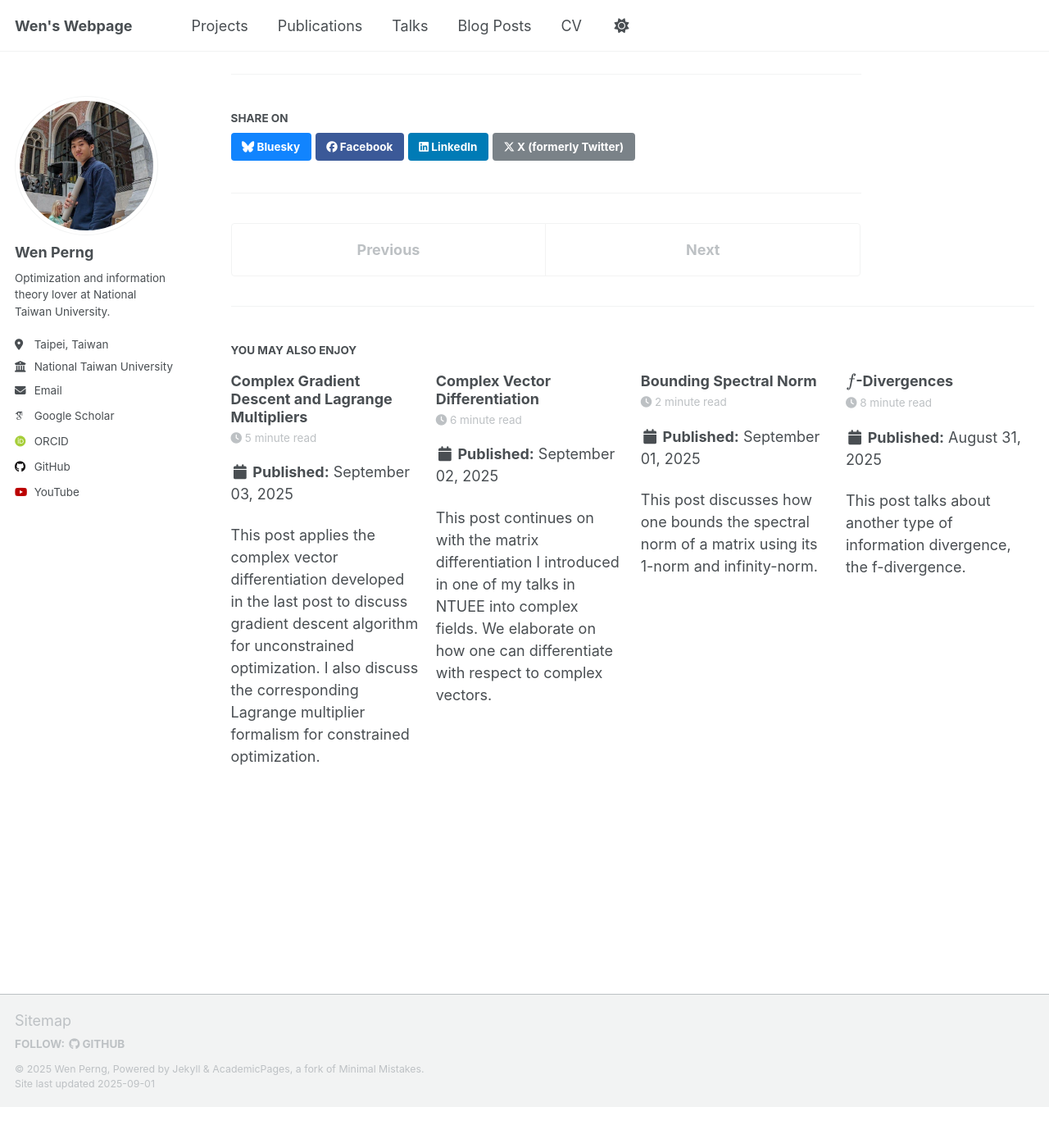
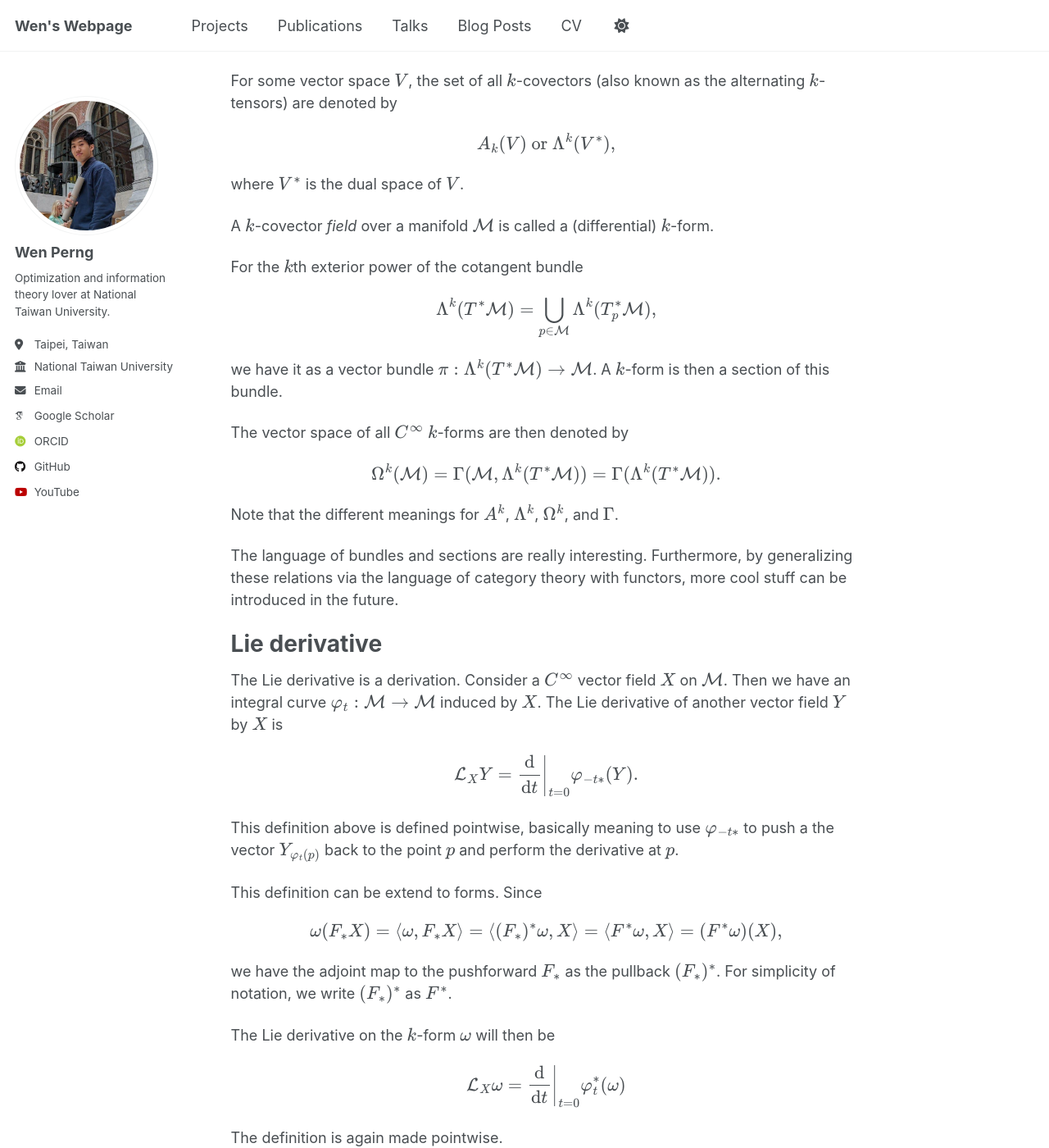
Before and after one commit to WenPerng/WenPerng.github.io, a Jekyll site: the page built from _posts/2025-09-04-blog-post.md, in a window 1280 px wide and 1400 px high, scrolled down 236 px. Shown: the whole window at 82% size. Built offline with Jekyll 4.4.1, drawn with Linux system fonts in a browser that asks for light colours; some web fonts are replaced; a script that is not in the unit is left out; before the commit the page ends 1586 px from its top, so only the background shows below that; some of the changed text lies outside the part shown.

Commit message:
blog update 9/1

```diff
--- a/_posts/2025-09-04-blog-post.md
+++ b/_posts/2025-09-04-blog-post.md
@@ -1,8 +1,139 @@
 ---
-title: 'E3 Internship'
+title: 'Notes on (Anti-)Derivations over Forms'
 date: 2025-09-04
 permalink: /posts/2025/09/blog-post-04/
 tags:
-  - miscellaneous
-excerpt: "關於洛桑E3實習計畫的申請與經歷分享。"
+  - Differential Geometry
+excerpt: "Note on \"[Introduction to Manifolds](https://link.springer.com/book/10.1007/978-1-4419-7400-6)\" by Loring Tu -- especially on the Lie derivatives of forms."
 ---
+
+This is my notes on "[Introduction to Manifolds](https://link.springer.com/book/10.1007/978-1-4419-7400-6)" by Loring Tu.
+
+# Forms
+For some vector space \\(V\\), the set of all \\(k\\)-covectors (also known as the alternating \\(k\\)-tensors) are denoted by
+<p>
+
+$$ A_k(V) \text{ or } \Lambda^k(V^*),$$
+</p>
+where \\(V^\*\\) is the dual space of \\(V\\).
+
+A \\(k\\)-covector *field* over a manifold \\(\mathcal{M}\\) is called a (differential) \\(k\\)-form.
+
+For the \\(k\\)th exterior power of the cotangent bundle
+<p>
+
+$$\Lambda^k(T^*\mathcal{M}) = \bigcup_{p\in\mathcal{M}} \Lambda^k(T^*_p\mathcal{M}),$$
+</p>
+we have it as a vector bundle \\(\pi:\Lambda^k(T^*\mathcal{M}) \rightarrow \mathcal{M}\\). A \\(k\\)-form is then a section of this bundle.
+
+The vector space of all \\(C^{\infty}\\) \\(k\\)-forms are then denoted by
+<p>
+
+$$
+\Omega^k(\mathcal{M}) = \Gamma(\mathcal{M}, \Lambda^k(T^*\mathcal{M})) = \Gamma(\Lambda^k(T^*\mathcal{M})).
+$$
+</p>
+Note that the different meanings for \\(A^k\\), \\(\Lambda^k\\), \\(\Omega^k\\), and \\(\Gamma\\).
+
+The language of bundles and sections are really interesting. Furthermore, by generalizing these relations via the language of category theory with functors, more cool stuff can be introduced in the future.
+
+# Lie derivative
+The Lie derivative is a derivation. Consider a \\(C^\infty\\) vector field \\(X\\) on \\(\mathcal{M}\\). Then we have an integral curve \\(\varphi_t:\mathcal{M}\rightarrow\mathcal{M}\\) induced by \\(X\\). The Lie derivative of another vector field \\(Y\\) by \\(X\\) is
+<p>
+
+$$
+\mathcal{L}_X Y = \left.\frac{\mathrm{d}}{\mathrm{d}t}\right|_{t=0} \varphi_{-t*}(Y).
+$$
+</p>
+
+This definition above is defined pointwise, basically meaning to use \\(\varphi_{-t*}\\) to push a the vector \\(Y_{\varphi_t(p)}\\) back to the point \\(p\\) and perform the derivative at \\(p\\).
+
+This definition can be extend to forms. Since
+<p>
+
+$$\omega(F_*X) = \langle \omega, F_* X\rangle = \langle (F_*)^*\omega,X\rangle = \langle F^*\omega, X\rangle = (F^*\omega)(X),$$
+</p>
+we have the adjoint map to the pushforward \\(F_\*\\) as the pullback \\((F_\*)^\*\\). For simplicity of notation, we write \\((F_\*)^\*\\) as \\(F^\*\\).
+
+The Lie derivative on the \\(k\\)-form \\(\omega\\) will then be
+<p>
+
+$$
+\mathcal{L}_X \omega = \left.\frac{\mathrm{d}}{\mathrm{d}t}\right|_{t=0} \varphi_t^*(\omega)
+$$
+</p>
+The definition is again made pointwise.
+
+From the above, we can see that the Lie derivative is essentially equivalent to a *time derivative*. This view point of the Lie derivative explains a lot of its properties.
+
+# Cartan \\(\mathrm{d}\\)-operator and interior multiplication
+The Cartan \\(\mathrm{d}\\)-operator and the interior multiplication (contraction) are both *anti-derivations* as for \\(\omega \in \Omega^k(\mathcal{M})\\) and \\(\tau\in\Omega^{\ell}(\mathcal{M})\\),
+<p>
+
+$$
+\mathrm{d}(\omega \wedge \tau) = \mathrm{d}\omega \wedge \tau + (-1)^k \omega \wedge \mathrm{d}\tau
+$$
+</p>
+and
+<p>
+
+$$
+\iota_X(\omega \wedge \tau) = \iota_X\omega \wedge \tau + (-1)^k \omega \wedge \iota_X\tau.
+$$
+</p>
+
+These two anti-derivations follows a skewed Leibniz rule and are of degree \\(+1\\) and \\(-1\\), respectively. I.e., \\(\mathrm{d}\omega\\) and \\(\iota_X\omega\\) have grade \\(k+1\\) and \\(k-1\\), respectively.
+
+## Examples
+Consider in a three-dimensional manifold and \\(\omega = f \mathrm{d}x^1 \wedge \mathrm{d}x^2\\). Represented using the tensor product, we have
+<p>
+
+$$\begin{aligned}
+\omega(v_1,v_2) &= \frac{1}{1!\cdot 1!}\sum_{\sigma\in S_2} \mathrm{sgn}(\sigma) \,\mathrm{d}x^1\otimes\mathrm{d}x^2 (v_{\sigma(1)},v_{\sigma(2)}) \\
+&= \left(\mathrm{d}x^1\otimes\mathrm{d}x^2 - \mathrm{d}x^2 \otimes \mathrm{d}x^1\right) (v_1,v_2).
+\end{aligned}$$
+</p>
+
+Its exterior derivative will be
+<p>
+
+$$
+\mathrm{d}\omega = \sum_{i}\partial_i f \,\mathrm{d}x^i \wedge \mathrm{d}x^1 \wedge \mathrm{d}x^2 = (-1)^2 \partial_3f \, \mathrm{d}x^1 \wedge \mathrm{d}x^2 \wedge \mathrm{d}x^3.
+$$
+</p>
+
+The interior multiplication will be
+<p>
+
+$$
+\iota_X\omega = \omega(X,\cdot) = \mathrm{d}x^1(X) \,\mathrm{d}x^2 - \mathrm{d}x^2(X) \, \mathrm{d}x^1.
+$$
+</p>
+
+# Properties of Lie derivative
+The first property is that
+- The Lie derivative is a derivation.
+
+This means that the Lie derivative satisfies the Leibniz rule. This is also easily verifiable as the Lie derivative is simply a time derivative.
+
+The second property is
+- \\(\mathcal{L}_X\\) and \\(\mathrm{d}\\) commutes.
+
+Again, since the Lie derivative is essentially a time derivative, it commutes with the exterior derivative \\(\mathrm{d}\\).
+
+The thrid property is:
+- Cartan homotopy formula: \\(\mathcal{L}_X = \mathrm{d}\iota _X + \iota _X \mathrm{d}\\).
+
+This can be proven by first noting that both sides are derivations. Then if the formula works for \\(\omega\\) and \\(\tau\\), then it also works for \\(\mathrm{d}\omega\\) and \\(\omega\wedge\tau\\). Hence we only need to verify the formula for \\(\omega = f\in C^\infty(\mathcal{M})\\) which is trivial.
+
+The fourth property is:
+- For vector fields \\(X\\) and \\(Y\\), we have \\(\mathcal{L}_XY = [X,Y]\\).
+
+The last property is the "product" rule:
+- We have, for \\(k\\)-form \\(\omega\\),
+<p>
+
+$$
+\mathcal{L_X}\left(\omega(Y_1,\ldots,Y_k)\right) = (\mathcal{L}_X\omega)(Y_1,\ldots,Y_k) + \sum_{i=1}^{k} \omega(Y_1,\ldots,\mathcal{L}_XY_i,\ldots,Y_k).
+$$
+</p>
```
Also changed, not shown: _posts/2025-09-05-blog-post.md (added, +13 -0 lines), _posts/2025-09-20-blog-post.md (added, +8 -0 lines).
